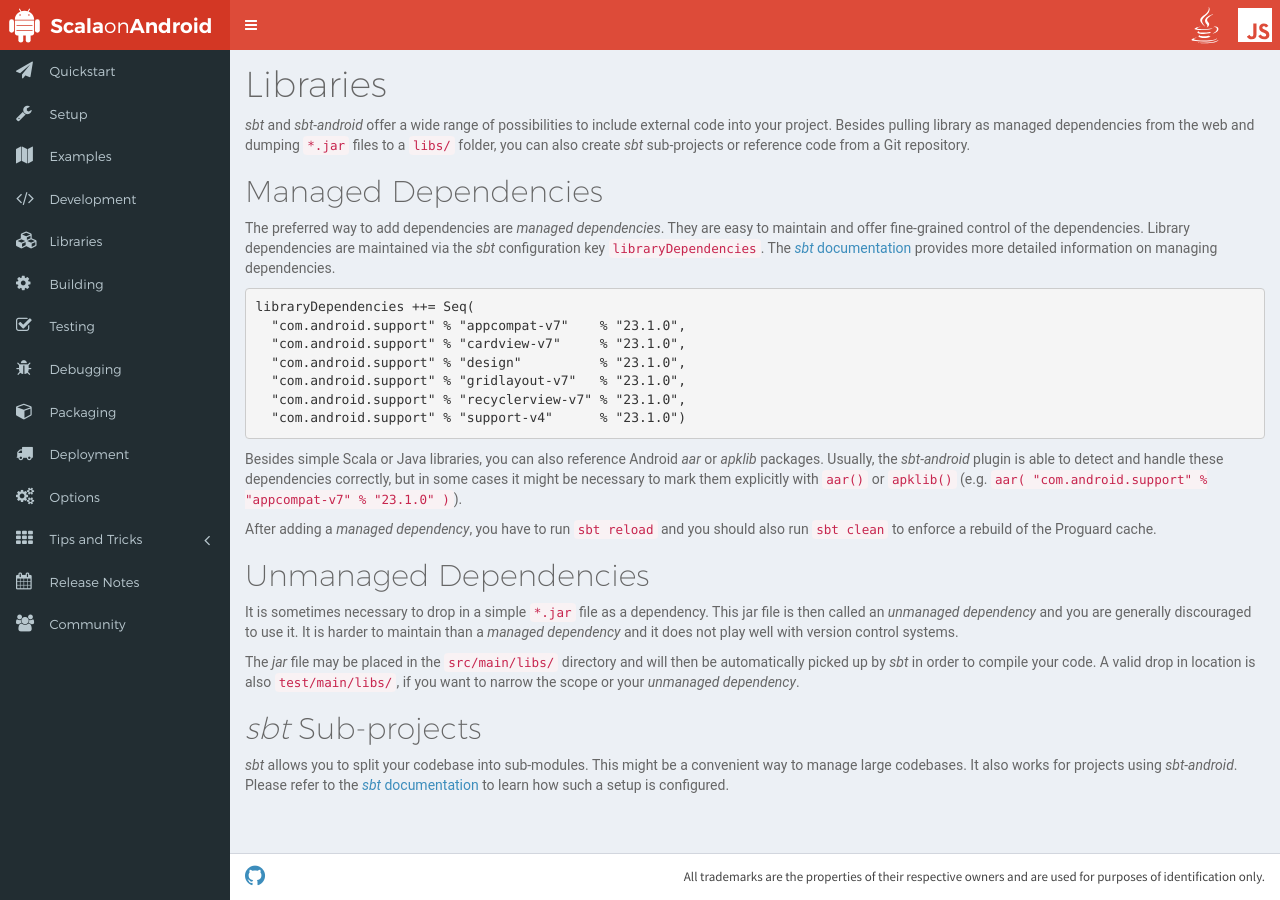
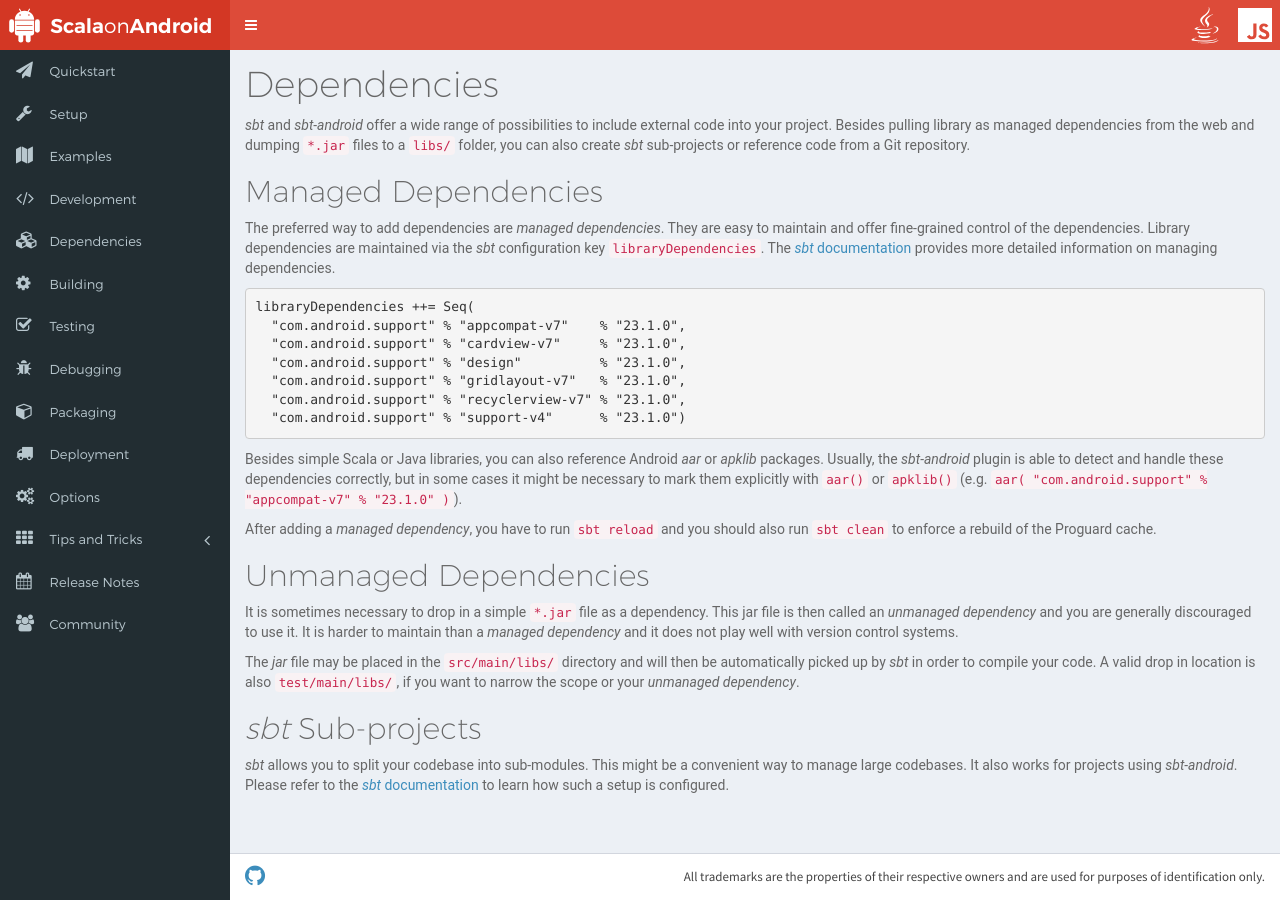
Before and after one commit to scala-android/scala-android.github.io, a Jekyll site: the page built from _pages/dependencies.md, in a window 1280 px wide. Built offline with Jekyll 4.4.1, drawn with Linux system fonts in a browser that asks for light colours; nearby versions of some CDN libraries.

Commit message:
Rename libraries to dependencies

```diff
--- a/_includes/sidebar.html
+++ b/_includes/sidebar.html
@@ -7,7 +7,7 @@
       <li><a href="/setup"><i class="fa fa-wrench"></i> <span>Setup</span></a></li>
       <li><a href="/examples" data-target="#"><i class="fa fa-map"></i> <span>Examples</span></a></li>
       <li><a href="/development"><i class="fa fa-code"></i> <span>Development</span></a></li>
-      <li><a href="/libraries"><i class="fa fa-cubes"></i> <span>Libraries</span></a></li>
+      <li><a href="/dependencies"><i class="fa fa-cubes"></i> <span>Dependencies</span></a></li>
       <li><a href="/building"><i class="fa fa-gear"></i> <span>Building</span></a></li>
       <li><a href="/testing"><i class="fa fa-check-square-o"></i> <span>Testing</span></a></li>
       <li><a href="/debugging"><i class="fa fa-bug"></i> <span>Debugging</span></a></li>
--- a/_pages/libraries.md
+++ b/_pages/dependencies.md
@@ -1,8 +1,8 @@
 ---
 date: "2016-04-13T07:35:43+02:00"
-title: "Libraries"
+title: "Dependencies"
 layout: page
-permalink: /libraries/
+permalink: /dependencies/
 ---
 
 _sbt_ and _sbt-android_ offer a wide range of possibilities to include external code into your project. Besides pulling library as managed dependencies from the web and dumping <code>*.jar</code> files to a <code>libs/</code> folder, you can also create _sbt_ sub-projects or reference code from a Git repository.
```
